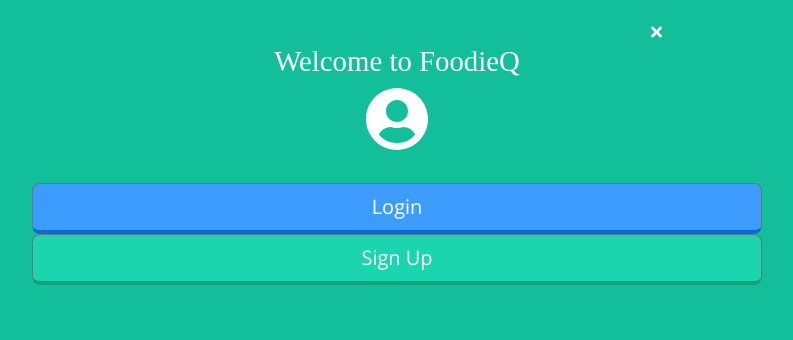
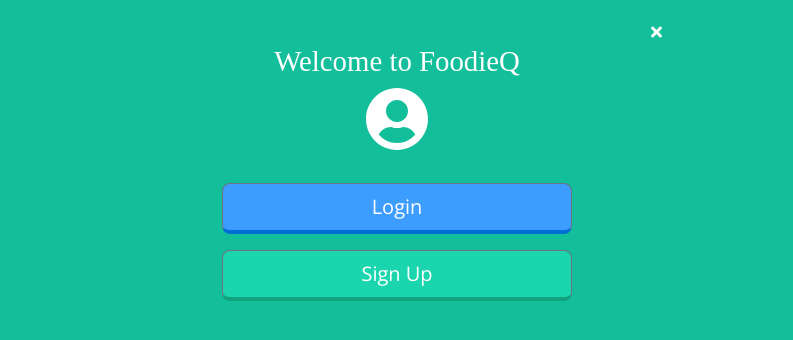
Before and after one commit to Nick-Damico/foodieQ-react, a React (Create React App) app: page /recipes/new in a window 1280 px wide. Both pictures are taken after a click on the element 32 px from the left and 29 px from the top of the page. Shown: the top 340 px of the page, without its empty margins (243-1036 px from the left). Built offline with nearby package versions, Linux system fonts and the light colour scheme; a web font is replaced by a local one.

Commit message:
Adjust form grid sizes, add margin to separate 'login', 'sign-up' buttons

```diff
--- a/src/components/overlay/LoginSignup.js
+++ b/src/components/overlay/LoginSignup.js
@@ -9,11 +9,16 @@
   return (
     <Greeting>
       <Row>
-        <Col xs={{ size: 12 }} sm={{ size: 8, offset: 2 }}>
+        <Col
+          xs={{ size: 10, offset: 1 }}
+          sm={{ size: 8, offset: 2 }}
+          md={{ size: 6, offset: 3 }}
+          lg={{ size: 4, offset: 4 }}
+        >
           <Link to="/login">
             <Button
               onClick={props.toggleLogInOverlay}
-              className="btn login-button"
+              className="btn login-button mb-3"
               size="lg"
               block
             >
```
